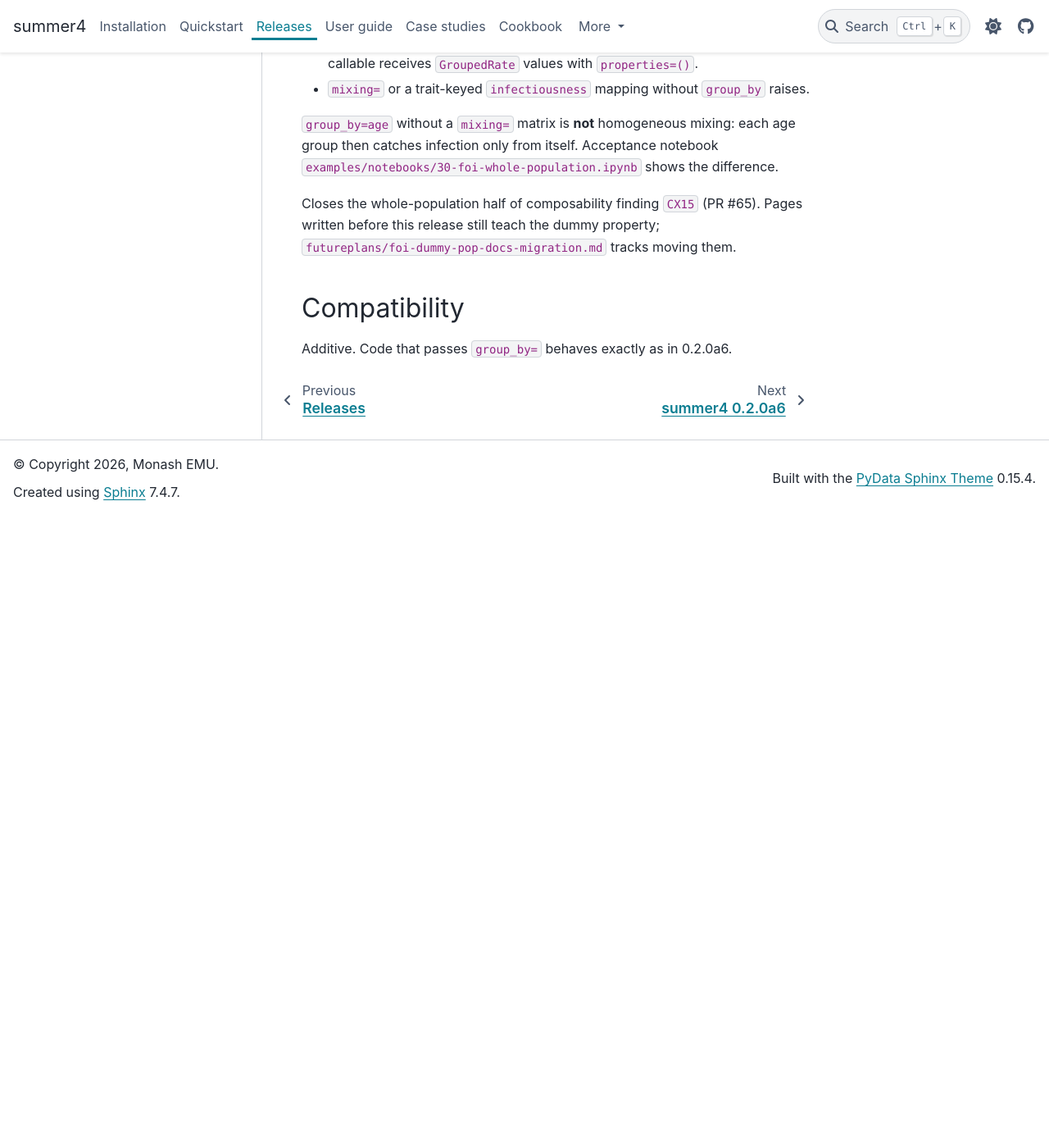
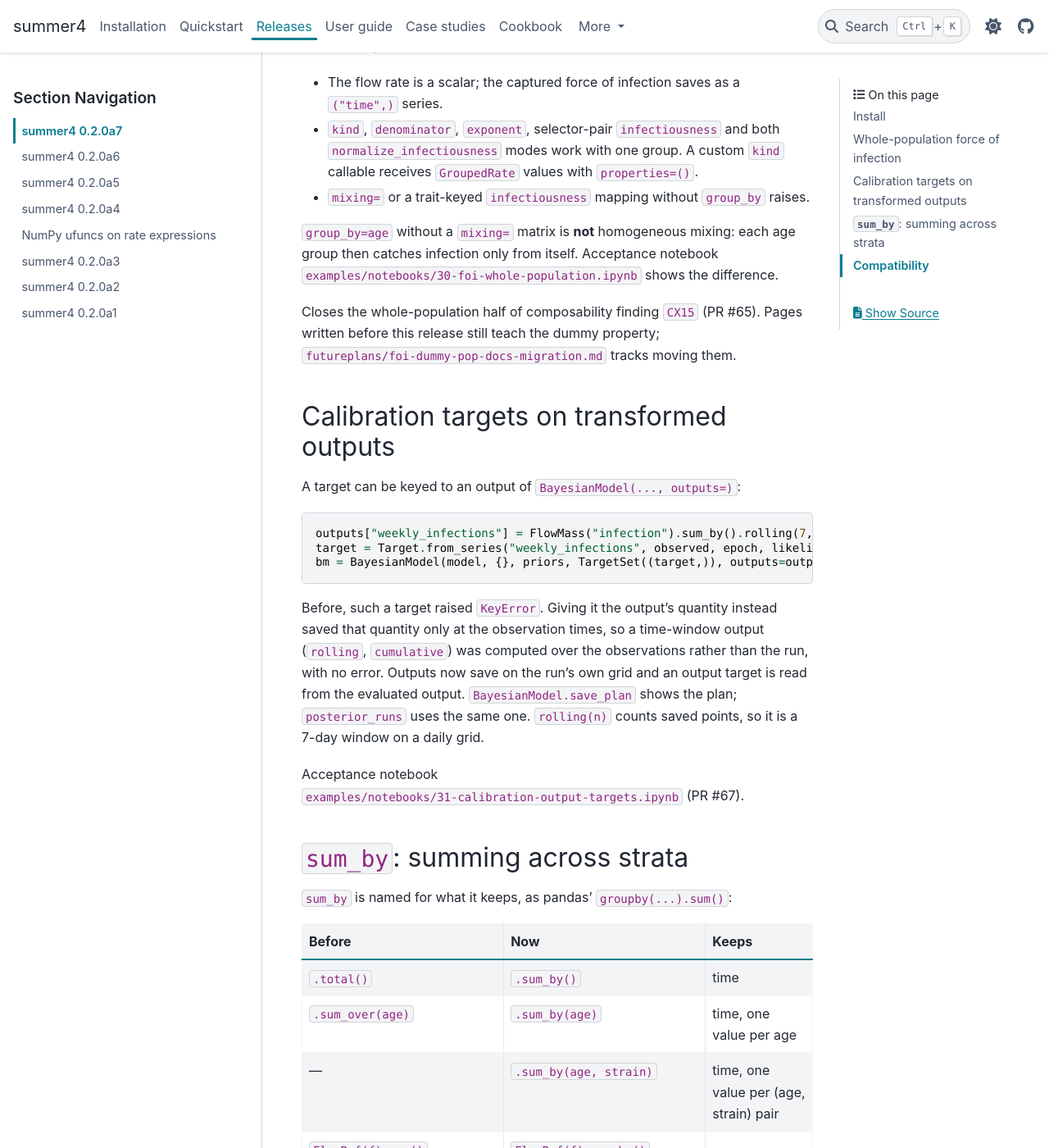
Before and after one commit to monash-emu/summer4, a Sphinx documentation site: the page built from docs/releases/v0.2.0a7.md, in a window 1280 px wide and 1400 px high, scrolled down 1068 px. Shown: the whole window at 82% size. Built offline with Sphinx 7.4.7 and the PyData theme 0.15.4, drawn with Linux system fonts in a browser that asks for light colours; before the commit the page ends 1698 px from its top, so only the background shows below that; some of the changed text lies outside the part shown.

Commit message:
Release notes for 0.2.0a7: whole-population FOI, output targets, sum_by.

````diff
--- a/docs/releases/v0.2.0a7.md
+++ b/docs/releases/v0.2.0a7.md
@@ -2,9 +2,14 @@
 
 **Tag:** `v0.2.0a7` · **Date:** 2026-10-29 · **Status:** alpha
 
-A small release for one change: **homogeneous mixing over the whole population
-needs no extra property**. It is the summer4 that `monash-emu/summer4template`
-pins.
+Three changes that let `monash-emu/summer4template` express summer3's example
+model directly. It is the summer4 that template pins.
+
+- **Homogeneous mixing over the whole population** needs no extra property.
+- **Calibration targets can name a transformed output**, such as a 7-day rolling
+  sum of infections.
+- **`sum_by`** replaces `total()` and `sum_over()`, which read wrongly. The old
+  spellings still work, with a deprecation warning.
 
 ## Install
 
@@ -50,6 +55,52 @@ Closes the whole-population half of composability finding `CX15` (PR #65). Pages
 written before this release still teach the dummy property;
 `futureplans/foi-dummy-pop-docs-migration.md` tracks moving them.
 
+## Calibration targets on transformed outputs
+
+A target can be keyed to an output of `BayesianModel(..., outputs=)`:
+
+```python
+outputs["weekly_infections"] = FlowMass("infection").sum_by().rolling(7, how="sum")
+target = Target.from_series("weekly_infections", observed, epoch, likelihood=Poisson("sum"))
+bm = BayesianModel(model, {}, priors, TargetSet((target,)), outputs=outputs, run_kwargs=run_kwargs)
+```
+
+Before, such a target raised `KeyError`. Giving it the output's quantity instead
+saved that quantity only at the observation times, so a time-window output
+(`rolling`, `cumulative`) was computed over the observations rather than the
+run, with no error. Outputs now save on the run's own grid and an output target
+is read from the evaluated output. `BayesianModel.save_plan` shows the plan;
+`posterior_runs` uses the same one. `rolling(n)` counts saved points, so it is a
+7-day window on a daily grid.
+
+Acceptance notebook `examples/notebooks/31-calibration-output-targets.ipynb`
+(PR #67).
+
+## `sum_by`: summing across strata
+
+`sum_by` is named for what it keeps, as pandas' `groupby(...).sum()`:
+
+| Before | Now | Keeps |
+|---|---|---|
+| `.total()` | `.sum_by()` | time |
+| `.sum_over(age)` | `.sum_by(age)` | time, one value per age |
+| — | `.sum_by(age, strain)` | time, one value per (age, strain) pair |
+| `FlowRef(f).sum()` | `FlowRef(f).sum_by()` | — |
+| `Compartments(sum_over=age)` | `Compartments(group_by=age)` | — |
+
+It works on `Output`, output expressions, save specs, `PropertyData` and
+`FlowRef`. Time is never summed by `sum_by`; a single number over time comes
+from `integrate`, `cumulative`, `rolling` or `at`.
+
+Acceptance notebook `examples/notebooks/32-sum-by.ipynb` (PR #68).
+
 ## Compatibility
 
-Additive. Code that passes `group_by=` behaves exactly as in 0.2.0a6.
+- Whole-population FOI is additive: code that passes `group_by=` behaves
+  exactly as in 0.2.0a6.
+- Plain-leaf outputs targeted by name now save on the run's grid rather than
+  only at the observation times. Scores are unchanged when the observation
+  times lie on that grid.
+- `total()`, `sum_over()`, `FlowRef.sum()` and `sum_over=` still work and return
+  the same results, with a `DeprecationWarning` naming the replacement. They
+  will be removed in a later release.
````
Also changed, not shown: CHANGELOG.md (+2 -2 lines), docs/evaluation/coverage-ledger.md (+1 -1 lines), docs/releases/index.md (+1 -1 lines).
